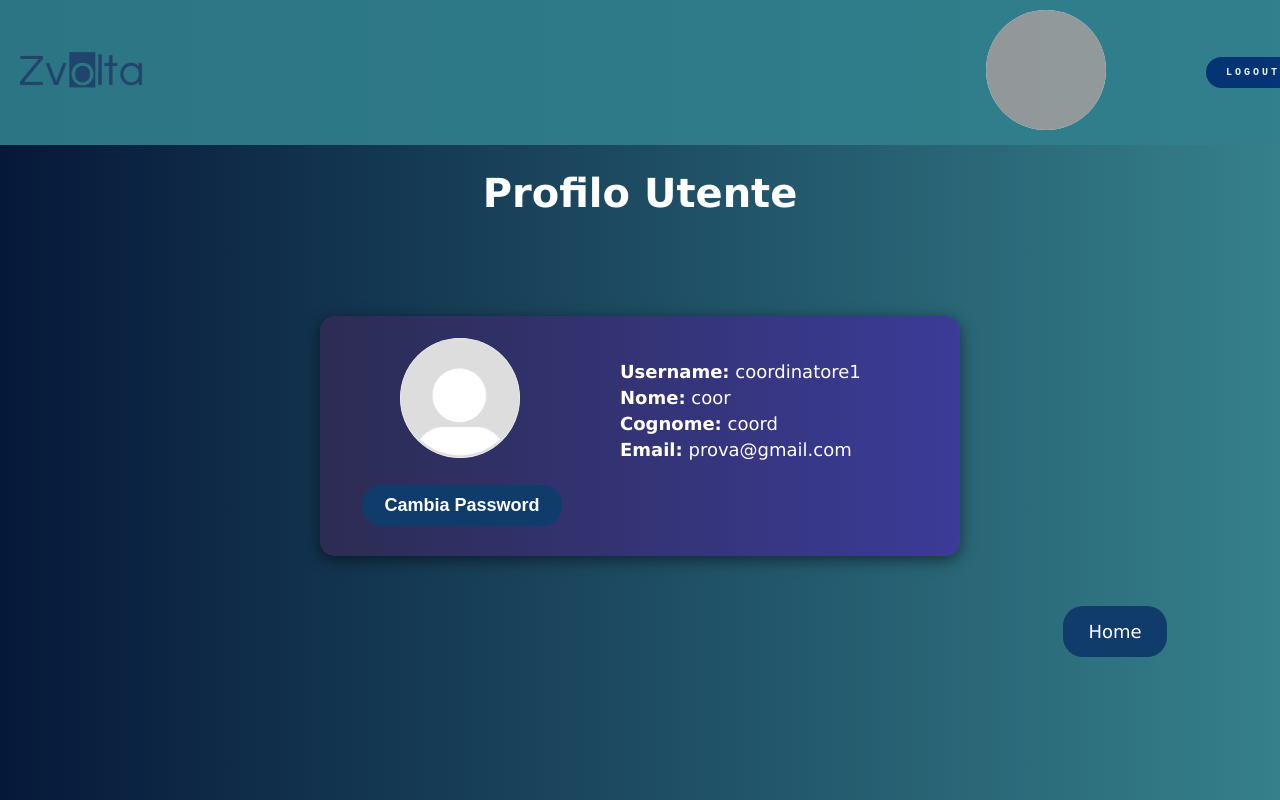
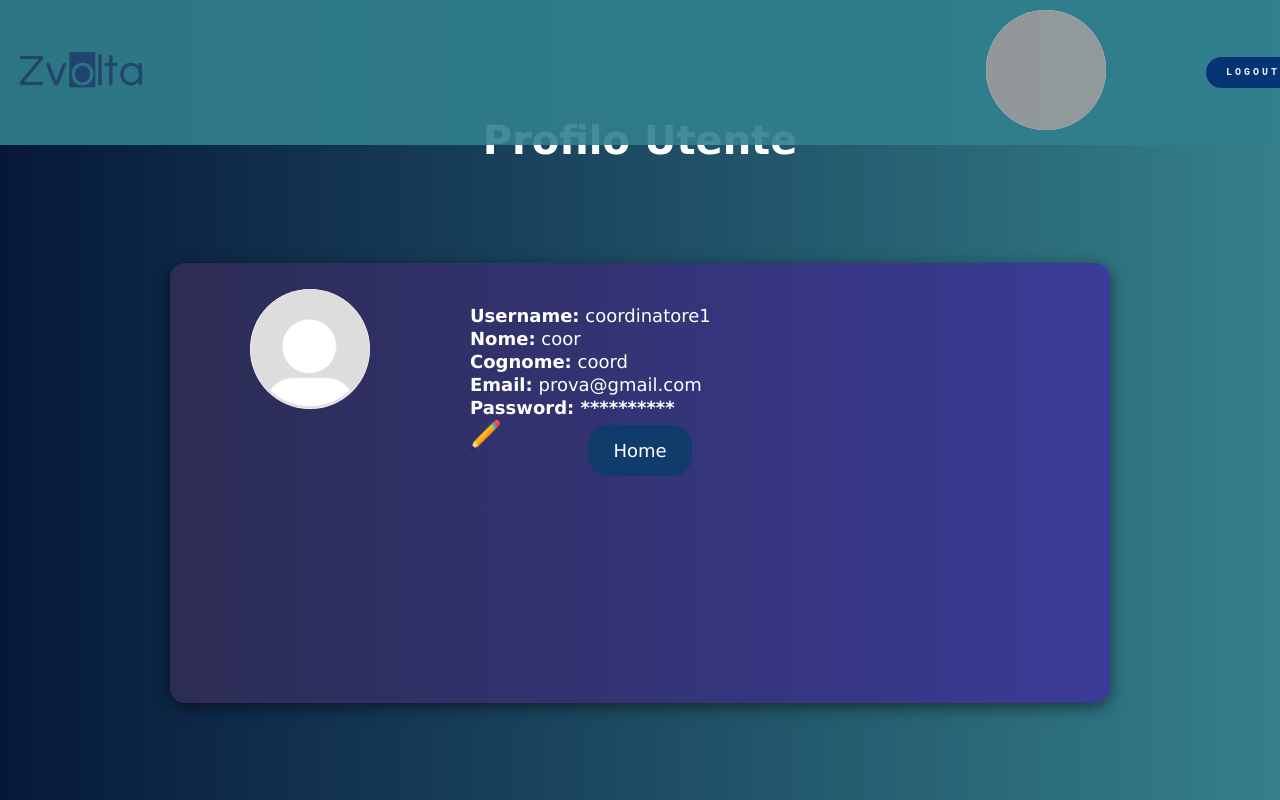
Before and after one commit to NicoSove/Zvolta, a PHP site: page /login/visUtente.php in a window 1280 px wide. Run offline with PHP 8.4, Linux system fonts and the light colour scheme; a user stored in the database is signed in; data comes from the database, SQL or seed files in the repository; grey boxes are pictures that could not be loaded.

Commit message:
Add files via upload

```diff
--- a/home.php
+++ b/home.php
@@ -29,7 +29,9 @@
                     <a href="./login/login.php" class="login-button">LOGIN</a>
                 <?php endif; ?>
                 <div class="user-icon">
-                    <img src="./extra/placeholder.png" alt="Foto">
+                    <a href= "./login/visUtente.php">
+                        <img src="./extra/placeholder.png" alt="Foto">
+                    </a>
                 </div>
             </nav>
         </div>
@@ -49,7 +51,7 @@
             <a href="./pagine/prenotazione.php" class="button">RESERVATIONS ></a><br><br>
             <a href="./extra/about.php" class="button1">WHAT ABOUT US? ></a>
             <div class="divider"></div>
-            <a href="#" class="button1">MANAGE ></a>
+            <a href="" class="button1">MANAGE ></a>
         </section>
     </main>
     </div>
--- a/login/visUtente.css
+++ b/login/visUtente.css
@@ -12,37 +12,19 @@
 
 h1 {
     font-size: 40px; /* Dimensione del titolo principale */
+    margin-top: 20px; /* Aggiungi margine superiore */
     margin-bottom: 20px; /* Margine inferiore */
-    font-family:'Lucida Sans', 'Lucida Sans Regular', 'Lucida Grande', 'Lucida Sans Unicode', Geneva, Verdana, sans-serif ;
+    font-family: 'Lucida Sans', 'Lucida Sans Regular', 'Lucida Grande', 'Lucida Sans Unicode', Geneva, Verdana, sans-serif;
 }
 
 
 p {
     font-size: 18px; /* Dimensione del testo dei paragrafi */
     font-family:'Lucida Sans', 'Lucida Sans Regular', 'Lucida Grande', 'Lucida Sans Unicode', Geneva, Verdana, sans-serif;
-    margin: 5px 0; /* Margine superiore e inferiore */
+    margin: 2px 0; /* Margine superiore e inferiore */
 }
 
-button {
-    width: 200px; /* Larghezza fissa per il pulsante */
-    padding: 10px;
-    background-color: #0f3c6b;
-    color: white;
-    border: none;
-    border-radius: 20px;
-    font-size: 18px;
-    cursor: pointer;
-    transition: background 0.3s, transform 0.2s;
-    margin-top: 20px; /* Margine superiore */
-    margin-left:22px;
-    font-weight: bold;
 
-}
-
-button:hover {
-    background-color: #0056b3;
-    transform: scale(1.05);
-}
 
 #changePasswordForm {
     background: linear-gradient(to right, #2C2C54, #3B3B98);
@@ -54,8 +36,8 @@
 }
 
 input[type="password"] {
-    width: 100%; /* Larghezza al 100% */
-    padding: 12px; /* Padding interno */
+    width: 80%; /* Larghezza al 100% */
+    padding:6px; /* Padding interno */
     margin: 10px 0; /* Margine superiore e inferiore */
     border: none; /* Rimuove il bordo */
     border-radius: 8px; /* Angoli arrotondati */
@@ -101,7 +83,7 @@
     border-radius: 20px;
     text-decoration: none;
     font-weight: bold;
-    margin-right: 10%;
+    margin-right: 20%;
     font-size: 10px;
     letter-spacing: 3px;
     text-align: center;
@@ -121,8 +103,8 @@
     box-shadow: 0px 4px 15px rgba(0, 0, 0, 0.5); /* Ombra per il riquadro */
     margin-top: 80px; /* Margine superiore per distanziare dalla barra superiore */
     width: 80%; /* Larghezza del riquadro */
-    height: 25%;
-    max-width: 600px; /* Larghezza massima */
+    height: 50%;
+    max-width: 900px; /* Larghezza massima */
     color: white; /* Colore del testo */
 }
 
@@ -167,10 +149,11 @@
     display: flex;
     justify-content: center; /* Centra il pulsante */
     margin-top: 50px; /* Margine superiore per distanziare dal riquadro */
+    position: absolute;
 }
 
 .home-button {
-    margin-left: 950px;
+    margin-left: 40%;
     background-color: #0f3c6b; /* Colore di sfondo */
     color: white; /* Colore del testo */
     padding: 15px 25px; /* Padding interno */
@@ -179,9 +162,16 @@
     font-size: 18px; /* Dimensione del font */
     font-family:'Lucida Sans', 'Lucida Sans Regular', 'Lucida Grande', 'Lucida Sans Unicode', Geneva, Verdana, sans-serif;
     transition: background 0.3s, transform 0.2s; /* Transizione per hover */
+    position: absolute;
+
 }
 
 .home-button:hover {
     background-color: #0056b3; /* Colore di sfondo al passaggio del mouse */
     transform: scale(1.05); /* Effetto di ingrandimento al passaggio del mouse */
 }
+
+.matita {
+    position: absolute;
+    padding-right:2%;
+}
--- a/login/visUtente.php
+++ b/login/visUtente.php
@@ -113,14 +113,16 @@
                 <p><strong>Nome:</strong> <?php echo htmlspecialchars($userData['nome_utente']); ?></p>
                 <p><strong>Cognome:</strong> <?php echo htmlspecialchars($userData['cognome_utente']); ?></p>
                 <p><strong>Email:</strong> <?php echo htmlspecialchars($userData['mail_utente']); ?></p>
+                <p><strong>Password: **********</strong></p>
+                <div class="matita">
+                    <img src="../images/pencil.png" onclick="togglePasswordForm()" style="width: 30px; height: auto;">
+                </div>
 
                 <?php if ($userData['ruolo_utente'] === 'utente_base'): ?>
                     <p><strong>ID Coordinatore:</strong> <?php echo htmlspecialchars($userData['ID_coordinatore']); ?></p>
                 <?php endif; ?>
             </div>
         </div>
-
-        <button onclick="togglePasswordForm()">Cambia Password</button>
 
         <div id="changePasswordForm">
             <form method="POST" action="">
```
Also changed, not shown: images/pencil.png (added).
